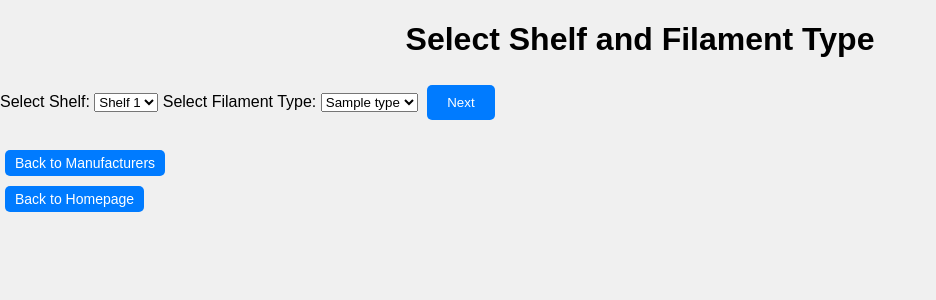
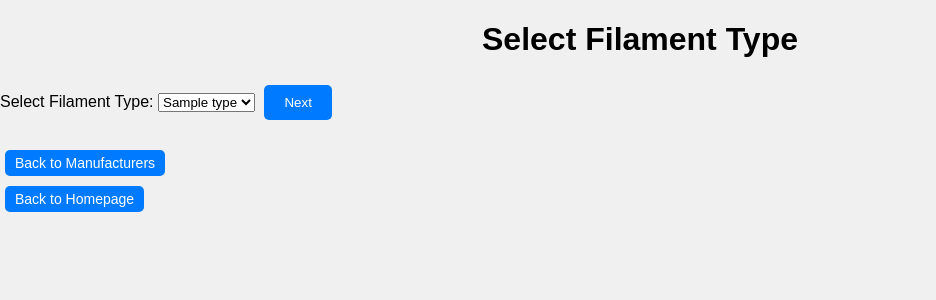
Before and after one commit to kosielemmer/filamento, a Flask app: page /select_filament/1 in a window 1280 px wide. Shown: the part 122-422 px from the top of the page, without its empty margins (0-936 px from the left). Run offline with Flask 3, Linux system fonts and the light colour scheme; a database or web service that is not in the repository returns one stand-in record (values such as "Sample title"); some libraries are stand-ins or nearby versions.

Commit message:
fix: Remove shelf selection from select_filament_type.html

```diff
--- a/templates/select_filament_type.html
+++ b/templates/select_filament_type.html
@@ -1,17 +1,8 @@
 {% extends 'base.html' %}
 
 {% block content %}
-<h1>Select Shelf and Filament Type</h1>
-<form id="shelfForm" action="{{ url_for('select_filament_type', manufacturer_id=manufacturer_id) }}" method="post">
-    <label for="shelf">Select Shelf:</label>
-    <select id="shelf" name="shelf">
-        <option value="1">Shelf 1</option>
-        <option value="2">Shelf 2</option>
-        <option value="3">Shelf 3</option>
-        <option value="4">Shelf 4</option>
-        <option value="5">Shelf 5</option>
-    </select>
-
+<h1>Select Filament Type</h1>
+<form id="filamentTypeForm" action="{{ url_for('select_filament_type', manufacturer_id=manufacturer_id) }}" method="post">
     <label for="filament_type">Select Filament Type:</label>
     <select id="filament_type" name="filament_type">
         {% for type in types %}
```
